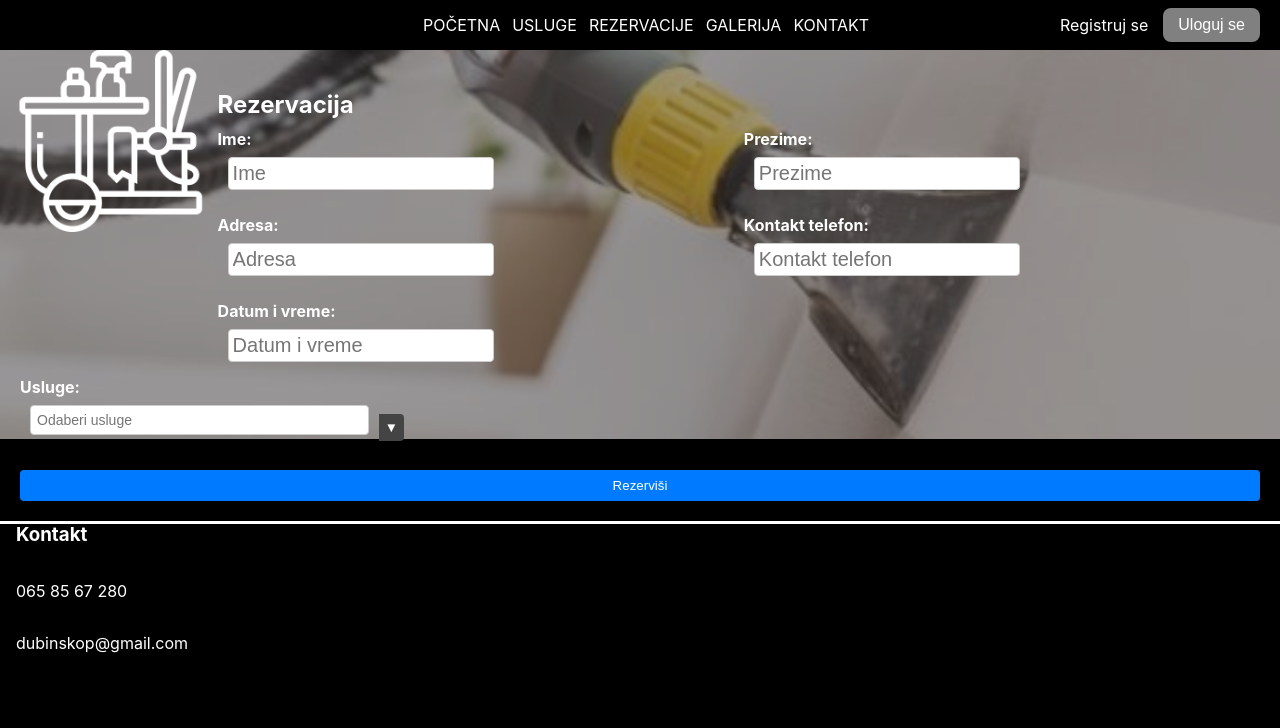
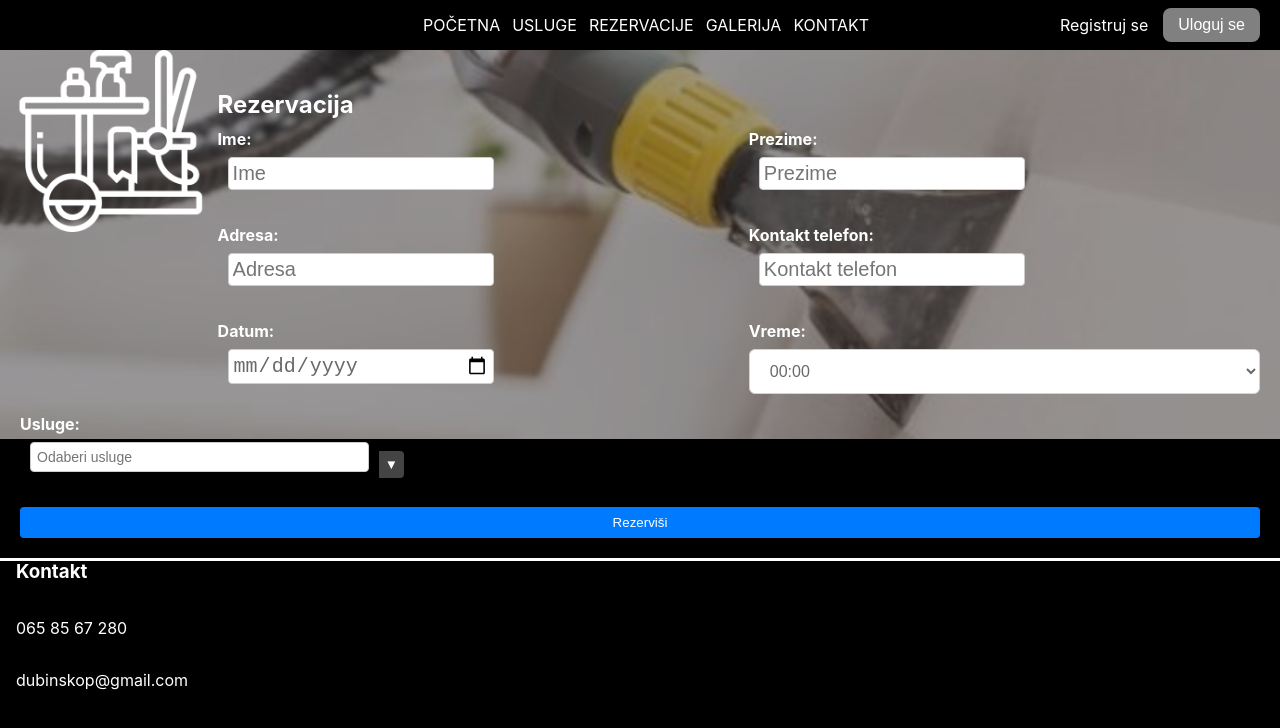
Before and after one commit to trinstone/MaturskiDubinskoPranje, a React (Create React App) app: page /Rezervacije in a window 1280 px wide. Shown: the top 728 px of the page. Built offline with nearby package versions, Linux system fonts and the light colour scheme.

Commit message:
razdvojeno vreme i kalendar
izlazi kalendar kad se klikne na input, izlazi lista vremena, ostalo da se uradi fetch, popravi input vreme da bude lep i to je to otp

```diff
--- a/src/Rezervacije.js
+++ b/src/Rezervacije.js
@@ -3,6 +3,8 @@ import React, { useState } from "react";
 export default function Rezervacije() {
   const [selectedServices, setSelectedServices] = useState([]);
   const [isDropdownOpen, setIsDropdownOpen] = useState(false);
+  const [selectedDate, setSelectedDate] = useState("");
+  const [selectedTime, setSelectedTime] = useState("00:00");
 
   const serviceOptions = [
     "Stolica",
@@ -19,18 +21,61 @@ export default function Rezervacije() {
     );
   };
 
+  // Generate time options in 15-minute intervals for a full day
+  const generateTimeOptions = () => {
+    const times = [];
+    for (let hour = 0; hour < 24; hour++) {
+      for (let minute = 0; minute < 60; minute += 15) {
+        const formattedTime = `${String(hour).padStart(2, "0")}:${String(minute).padStart(2, "0")}`;
+        times.push(formattedTime);
+      }
+    }
+    return times;
+  };
+
+  const timeOptions = generateTimeOptions();
+
   return (
     <div className="rezervacije">
       <h2>Rezervacija</h2>
 
       {/* Standard Input Fields - Two Columns */}
       <div className="input-grid">
-        {["Ime", "Prezime", "Adresa", "Kontakt telefon", "Datum i vreme"].map((label) => (
+        {["Ime", "Prezime", "Adresa", "Kontakt telefon"].map((label) => (
           <div key={label} className="input-group">
             <label>{label}:</label>
-            <input type="text" placeholder={label} />
+            <input type="text" placeholder={label} className="input-field" />
           </div>
         ))}
+
+        {/* Date Input for Datum */}
+        <div className="input-group">
+          <label>Datum:</label>
+          <input
+            type="date"
+            value={selectedDate}
+            onChange={(e) => setSelectedDate(e.target.value)}
+            className="input-field" // Same styling as other inputs
+          />
+        </div>
+
+        {/* Custom Time Dropdown for Datum i vreme */}
+        <div className="input-group">
+          <label>Vreme:</label>
+          <div className="time-dropdown">
+            <select
+              value={selectedTime}
+              onChange={(e) => setSelectedTime(e.target.value)}
+              className="input-field" // Same styling as other inputs
+            >
+              {timeOptions.map((time) => (
+                <option key={time} value={time}>
+                  {time}
+                </option>
+              ))}
+            </select>
+          </div>
+        </div>
       </div>
 
       {/* "Usluge" Input with Dropdown Button */}
@@ -42,6 +87,7 @@ export default function Rezervacije() {
             readOnly
             value={selectedServices.join(", ")}
             placeholder="Odaberi usluge"
+            className="input-field" // Same styling as other inputs
           />
           <button className="dropdown-btn" onClick={() => setIsDropdownOpen(!isDropdownOpen)}>
             ▼
@@ -72,7 +118,11 @@ export default function Rezervacije() {
           {selectedServices.map((service) => (
             <div key={service} className="input-group">
               <label>{service}:</label>
-              <input type="text" placeholder={`Unesite detalje za ${service}`} />
+              <input
+                type="text"
+                placeholder={`Unesite detalje za ${service}`}
+                className="input-field" // Same styling as other inputs
+              />
             </div>
           ))}
         </div>
--- a/src/index.css
+++ b/src/index.css
@@ -25,7 +25,7 @@ h1 {
 
 .navbar {
   padding: 15px;
-  position: sticky;top:0;
+  position: sticky; top: 0;
   align-items: center;
   background-color: black;
 }
@@ -38,20 +38,19 @@ h1 {
 
 .navbar a:hover {
   border-bottom: 3px solid white;
-
 }
 
-.prijava{
+.prijava {
   position: absolute;
-  right: 20px; /* Pushes to the far right */
+  right: 20px;
   top: 50%;
-  transform: translateY(-50%); /* Centers vertically */
+  transform: translateY(-50%);
   display: flex;
   align-items: center;
-  gap: 15px; /* Space between buttons */
+  gap: 15px;
 }
 
-.prijava button{
+.prijava button {
   background-color: grey;
   color: white;
   border: none;
@@ -61,7 +60,7 @@ h1 {
   font-size: 16px;
 }
 
-.prijava button:hover{
+.prijava button:hover {
   background-color: darkgrey;
 }
 
@@ -93,7 +92,6 @@ h1 {
   font-weight: bold;
 }
 
-
 .liMasine li img {
   width: 14vw;
   height: auto;
@@ -103,14 +101,12 @@ h1 {
 
 .kontakt {
   width: 100%;
-  height: 10vw;            /* Height in viewport width units */
-  background-color: black; /* Use color names */
+  height: 10vw;
+  background-color: black;
   color: white;
-  border-top: 0.3vw solid white; /* Solid white top border */
+  border-top: 0.3vw solid white;
   padding: 1rem;
   box-sizing: border-box;
-
-  /* Text aligned to the left, stacked vertically */
   display: flex;
   flex-direction: column;
   align-items: flex-start;
@@ -126,7 +122,8 @@ table {
   padding-right: 20px;
 }
 
-th, td {
+th,
+td {
   background-color: #000;
   color: #fff;
   text-align: center;
@@ -137,7 +134,7 @@ th, td {
   padding: 10px;
 }
 
-.Usluge p{
+.Usluge p {
   font-size: 1.3vw;
   text-align: left;
 }
@@ -150,43 +147,39 @@ th, td {
   width: 100%;
   max-width: 400px;
   text-align: center;
-  margin: 0 auto; /* Centering the form horizontally */
+  margin: 0 auto;
 }
 
-/* Title Styling */
 #form-title {
   font-size: 32px;
-  color: DarkSlateGray; /* Using a color name */
+  color: DarkSlateGray;
   margin-bottom: 20px;
 }
 
-/* Input Fields (For all input fields) */
-input[type="email"],
-input[type="password"],
-input[type="text"],
-input[type="tel"] {
+input[type='email'],
+input[type='password'],
+input[type='text'],
+input[type='tel'] {
   width: 100%;
   padding: 12px 16px;
   margin-bottom: 20px;
-  border: 1px solid LightGray; /* Light gray border */
+  border: 1px solid LightGray;
   border-radius: 6px;
   font-size: 16px;
-  color: DimGray; /* Dim gray text */
+  color: DimGray;
 }
 
-/* Focus State for Input Fields */
-input[type="email"]:focus,
-input[type="password"]:focus,
-input[type="text"]:focus,
-input[type="tel"]:focus {
-  border-color: DodgerBlue; /* Border turns blue when focused */
-  outline: none; /* Remove default outline on focus */
+input[type='email']:focus,
+input[type='password']:focus,
+input[type='text']:focus,
+input[type='tel']:focus {
+  border-color: DodgerBlue;
+  outline: none;
 }
 
-/* Submit Button (Login/Register) Styling */
 #submit-btn {
-  background-color: Black; /* Black button background */
-  color: white; /* White text color */
+  background-color: Black;
+  color: white;
   padding: 14px 20px;
   width: 100%;
   border: none;
@@ -197,44 +190,40 @@ input[type="tel"]:focus {
 }
 
 #submit-btn:hover {
-  background-color: DarkGray; /* Dark gray on hover */
+  background-color: DarkGray;
 }
 
-/* Toggle Link Text */
 #toggle-text {
   margin-top: 20px;
   font-size: 16px;
-  color: DarkSlateGray; /* Dark color for the toggle text */
+  color: DarkSlateGray;
 }
 
 #toggle-text span {
   cursor: pointer;
-  color: DodgerBlue; /* Blue text for the link */
+  color: DodgerBlue;
   text-decoration: underline;
 }
 
 #toggle-text span:hover {
-  color: DarkSlateGray; /* Slight change on hover */
+  color: DarkSlateGray;
   text-decoration: none;
 }
 
-/* Styling for the Register and Login Links */
 a {
   text-decoration: none;
-  color: DarkSlateGray; /* Dark slate gray color for links */
+  color: DarkSlateGray;
 }
 
 a:hover {
-  color: DodgerBlue; /* Blue color on hover */
+  color: DodgerBlue;
 }
 
-/* Additional Margin for New Input Fields */
-input[type="text"],
-input[type="tel"] {
-  margin-bottom: 15px; /* Less margin for the name and phone number fields */
+input[type='text'],
+input[type='tel'] {
+  margin-bottom: 15px;
 }
 
-/* Galerija container styling */
 .Galerija-container {
   width: 60%;
   margin: 50px auto;
@@ -242,40 +231,36 @@ input[type="tel"] {
   color: white;
 }
 
-/* Styling for the image container */
 .Galerija-image-container {
   position: relative;
   display: inline-block;
   width: 100%;
-  max-width: 500px; /* Limit the width of the image container */
+  max-width: 500px;
   margin-bottom: 20px;
 }
 
-/* Styling for images */
 .Galerija-image {
   width: 100%;
   height: auto;
-  border-radius: 15px; /* Rounded corners */
-  box-shadow: 0 6px 15px rgba(0, 0, 0, 0.5); /* Subtle shadow for depth */
-  transition: transform 0.3s ease-in-out; /* Smooth zoom effect */
+  border-radius: 15px;
+  box-shadow: 0 6px 15px rgba(0, 0, 0, 0.5);
+  transition: transform 0.3s ease-in-out;
 }
 
 .Galerija-image:hover {
-  transform: scale(1.05); /* Slight zoom effect on hover */
+  transform: scale(1.05);
 }
 
-/* Button container styling (Positioned under the image) */
 .Galerija-button-container {
   display: flex;
   justify-content: space-between;
-  margin-top: 20px; /* Adjusted margin to create space below the image */
-  width: 100%; /* Make sure button container is the same width as the image */
-  max-width: 500px; /* Limit the button container's width to match the image's width */
-  margin-left: 0; /* Center the button container horizontally */
-  margin-right: auto; /* Center the button container horizontally */
+  margin-top: 20px;
+  width: 100%;
+  max-width: 500px;
+  margin-left: 0;
+  margin-right: auto;
 }
 
-/* Styling for previous and next buttons */
 .Galerija-prev-button,
 .Galerija-next-button {
   background-color: transparent;
@@ -293,13 +278,11 @@ input[type="tel"] {
   align-items: left;
 }
 
-/* Hover effect for buttons */
 .Galerija-prev-button:hover,
 .Galerija-next-button:hover {
-  transform: scale(1.1); /* Slight zoom effect on hover */
+  transform: scale(1.1);
 }
 
-/* Media queries for responsiveness */
 @media (max-width: 768px) {
   .Galerija-container {
     width: 80%;
@@ -311,8 +294,8 @@ input[type="tel"] {
 
   .Galerija-prev-button,
   .Galerija-next-button {
-    font-size: 1.5em; /* Smaller button text on small screens */
-    padding: 10px 16px; /* Adjust button size */
+    font-size: 1.5em;
+    padding: 10px 16px;
   }
 }
 
@@ -328,7 +311,6 @@ input[type="tel"] {
   }
 }
 
-/* Rezervacije Component Styles */
 .rezervacije {
   padding: 20px;
 }
@@ -339,7 +321,6 @@ h2 {
   margin-bottom: 10px;
 }
 
-/* Two-Column Grid Layout */
 .input-grid {
   display: grid;
   grid-template-columns: repeat(2, 1fr);
@@ -361,17 +342,16 @@ label {
 
 .rezervacije input {
   width: 100%;
-  padding: 4px; /* Reduced padding for smaller input */
-  font-size: 20px; /* Smaller text for inputs */
+  padding: 4px;
+  font-size: 20px;
   border: 1px solid #ccc;
   border-radius: 4px;
   margin-left: 10px;
-  margin-right: 10px; /* Added left and right margin */
+  margin-right: 10px;
   width: 20vw;
   height: auto;
 }
 
-/* "Usluge" Input with Dropdown Button */
 .usluge-container {
   width: 30vw;
   height: auto;
@@ -385,8 +365,8 @@ label {
 
 .usluge-input input {
   flex-grow: 1;
-  padding: 6px; /* Smaller padding */
-  font-size: 14px; /* Smaller font size */
+  padding: 6px;
+  font-size: 14px;
 }
 
 .dropdown-btn {
@@ -402,7 +382,6 @@ label {
   background: #666;
 }
 
-/* Dropdown Menu */
 .dropdown-content {
   background: #333;
   border: 1px solid #555;
@@ -425,7 +404,6 @@ label {
   background: #555;
 }
 
-/* OK Button in Dropdown */
 .ok-btn {
   margin-top: 10px;
   width: 100%;
@@ -441,7 +419,6 @@ label {
   background: #0056b3;
 }
 
-/* Submit Button */
 .submit-btn {
   width: 100%;
   padding: 8px;
@@ -450,9 +427,61 @@ label {
   border: none;
   border-radius: 4px;
   cursor: pointer;
-  margin-top: 20px; /* Increased space between submit and inputs */
+  margin-top: 20px;
 }
 
 .submit-btn:hover {
   background: #0056b3;
 }
+
+.input-field {
+  width: 100%;
+  padding: 12px 16px;
+  margin-bottom: 20px;
+  border: 1px solid LightGray;
+  border-radius: 6px;
+  font-size: 16px;
+  color: DimGray;
+}
+
+.input-field:focus {
+  border-color: DodgerBlue;
+  outline: none;
+}
+
+.select-field {
+  width: 100%;
+  padding: 12px 16px;
+  margin-bottom: 20px;
+  border: 1px solid LightGray;
+  border-radius: 6px;
+  font-size: 16px;
+  color: DimGray;
+}
+
+.time-dropdown select {
+  width: 100%;
+  padding: 12px 16px;
+  border: 1px solid LightGray;
+  border-radius: 6px;
+  background-color: white;
+  font-size: 16px;
+  color: DimGray;
+}
+
+.time-dropdown select:focus {
+  border-color: DodgerBlue;
+  outline: none;
+}
+
+.input-grid {
+  display: grid;
+  grid-template-columns: repeat(2, 1fr);
+  gap: 20px;
+}
+
+@media (max-width: 768px) {
+  .input-grid {
+    grid-template-columns: 1fr;
+  }
+}
```
